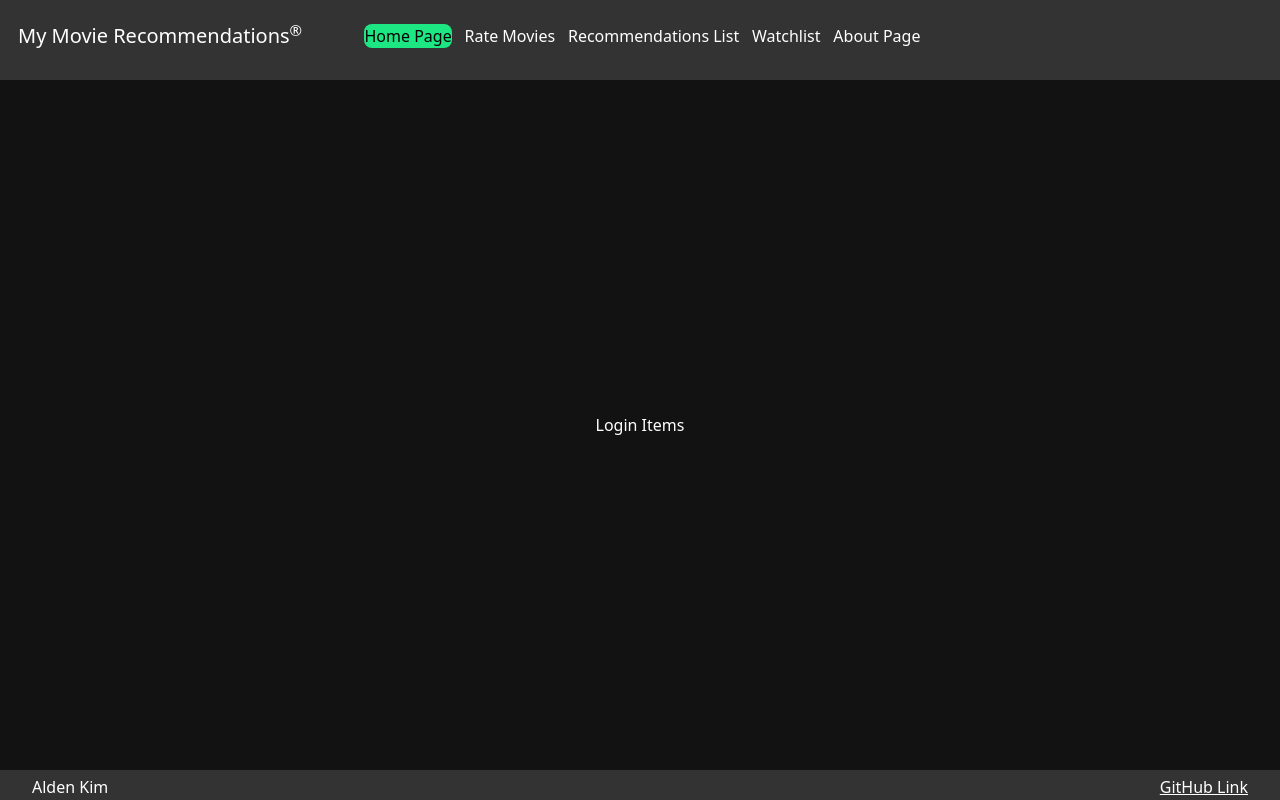
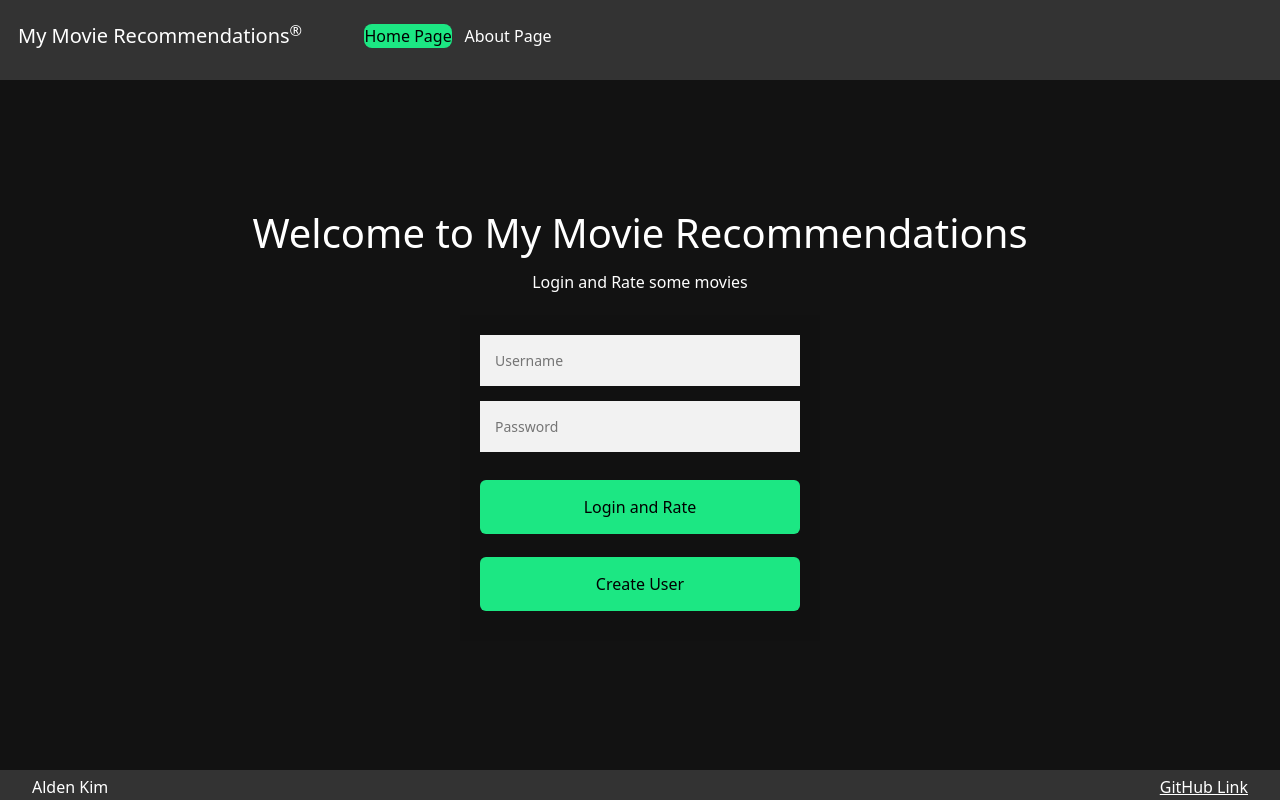
Before and after one commit to AldenKim/startup, a React (Vite) app: page / in a window 1280 px wide. Built offline with nearby package versions, Linux system fonts and the light colour scheme.

Commit message:
fixes for login functionality

```diff
--- a/src/app.jsx
+++ b/src/app.jsx
@@ -5,10 +5,15 @@ import { Ratings } from './ratings/ratings.jsx';
 import { Recommendations } from './recommendations/recommendations';
 import { Watchlist } from './watchlist/watchlist';
 import { About } from './about/about';
+import { AuthState } from './login/AuthState.js';
 import 'bootstrap/dist/css/bootstrap.min.css';
 import './app.css';
 
 export default function App() {
+    const [userName, setUserName] = React.useState(localStorage.getItem('userName')||'');
+    const currentAuthState = userName ? AuthState.Authenticated : AuthState.Unaunthenticated;
+    const [authState, setAuthState] = React.useState(currentAuthState);
+
     return (
         <BrowserRouter>
             <div className = 'body'>
@@ -19,15 +24,15 @@ export default function App() {
                             <li className = "nav-item">
                                 <NavLink className ="nav-link" to = ''>Home Page</ NavLink>
                             </li>
-                            <li className = "nav-item">
+                            {authState === AuthState.Authenticated && (<li className = "nav-item">
                                 <NavLink className = "nav-link" to= 'ratings'>Rate Movies</NavLink>
-                            </li>
-                            <li className = "nav-item">
+                            </li>)}
+                            {authState === AuthState.Authenticated && (<li className = "nav-item">
                                 <NavLink className = "nav-link" to="recommendations">Recommendations List</NavLink>
-                            </li>
-                            <li className = "nav-item">
+                            </li>)}
+                            {authState === AuthState.Authenticated && (<li className = "nav-item">
                                 <NavLink className = "nav-link" to="watchlist">Watchlist</NavLink>
-                            </li>
+                            </li>)}
                             <li className = "nav-item">
                                 <NavLink className = "nav-link" to = "about">About Page</NavLink>
                             </li>
@@ -36,7 +41,10 @@ export default function App() {
                 </header>
 
                 <Routes>
-                    <Route path = '/' element = {<Login />} exact/>
+                    <Route path = '/' element = {<Login userName={userName} authState={authState} onAuthChange={(userName, authState) => {
+                        setAuthState(authState);
+                        setUserName(userName);
+                    }}/>} exact/>
                     <Route path = '/ratings' element = {<Ratings />} />
                     <Route path = '/recommendations' element = {<Recommendations />} />
                     <Route path = '/watchlist' element = {<Watchlist />} />
--- a/src/login/authenticated.jsx
+++ b/src/login/authenticated.jsx
@@ -23,8 +23,8 @@ export function Authenticated (props) {
         <div>
             <div id = "Hello">Hello: </div>
             <div className = 'userName' id="Username">{props.userName}</div>
-            <button type="button" class="btn btn-primary" onclick={() => navigate('/rate')}>Rate</button>
-            <button type="button" class="btn btn-secondary" onclick={() => logout()}>Logout</button>
+            <button type="button" className="rateBtn btn btn-primary" onClick={() => navigate('/ratings')}>Rate</button>
+            <button type="button" className="logoutBtn btn btn-secondary" onClick={() => logout()}>Logout</button>
         </div>
     );
 }
--- a/src/login/login.jsx
+++ b/src/login/login.jsx
@@ -1,9 +1,24 @@
 import React from 'react';
 
-export function Login() {
+import { Unauthenticated } from './unauthenticated';
+import { Authenticated } from './authenticated';
+import { AuthState } from './AuthState';
+
+export function Login({userName, authState, onAuthChange}) {
     return (
         <main className = 'container-fluid text-center'>
-            <div>Login Items</div>
+            <div>
+                <h1>Welcome to My Movie Recommendations</h1>
+                <p>Login and Rate some movies</p>
+                {authState === AuthState.Authenticated && (
+                    <Authenticated userName = {userName} onLogout = {() => onAuthChange(userName, AuthState.Unaunthenticated)} />
+                )}
+                {authState === AuthState.Unaunthenticated && (
+                    <Unauthenticated userName = {userName} onLogin = {(loginUserName) => {
+                        onAuthChange(loginUserName, AuthState.Authenticated);
+                    }} />
+                )}
+            </div>
         </main>
     );
 }
--- /dev/null
+++ b/src/login/unauthenticated.css
@@ -0,0 +1,6 @@
+.loginBtn {
+    margin-left: 0px;
+}
+.createBtn {
+    margin-left: 0px;
+}
--- /dev/null
+++ b/src/login/unauthenticated.jsx
@@ -0,0 +1,42 @@
+import React from 'react';
+import './unauthenticated.css'
+
+export function Unauthenticated(props) {
+    const [userName, setUserName] = React.useState(props.userName);
+    const [password, setPassword] = React.useState('');
+
+    async function login() {
+        loginUserCreateUser(`/api/auth/login`);
+    }
+
+    async function create() {
+        loginUserCreateUser(`/api/auth/create`);
+    }
+
+    async function loginUserCreateUser(urlEndpoint) {
+        const response = await fetch(urlEndpoint, {
+            method: 'post',
+            body: JSON.stringify({ userName: userName, password: password }),
+            headers: {
+              'Content-type': 'application/json; charset=UTF-8',
+            },
+        });
+
+        if(response.ok) {
+            localStorage.setItem('userName', userName);
+            props.onLogin(userName);
+        } else {
+            const errorMessage = await response.json();
+            alert(errorMessage.error);
+        }
+    }
+
+    return (
+        <div className = "user-input" id = "loginControls">
+            <input type = "text" id = "name" value = {userName} onChange = {(e) => setUserName(e.target.value)} placeholder = "Username"/>
+            <input type = "password" id = "password" onChange={(e) => setPassword(e.target.value)} placeholder= "Password"/>
+            <button type = "button" className = "loginBtn btn btn-primary" onClick={() => login()}>Login and Rate</button>
+            <button type = "button" className = "createBtn btn btn-secondary" onClick={() => create()}>Create User</button>
+        </div>
+    );
+}
--- a/src/ratings/ratings.jsx
+++ b/src/ratings/ratings.jsx
@@ -102,7 +102,7 @@ export function Ratings({recommendationPage}) {
                 <button type="submit" className="btn btn-primary" id="submission">Submit Ratings</button>
             </form>
             <form className = "ratings-button-2" method = "get">
-                <button type = "button" class = "btn btn-primary" id = "continue" onclick={recommendationPage}>Continue</button>
+                <button type = "button" className = "btn btn-primary" id = "continue" onClick={recommendationPage}>Continue</button>
             </form>
         </main>
     );
```
